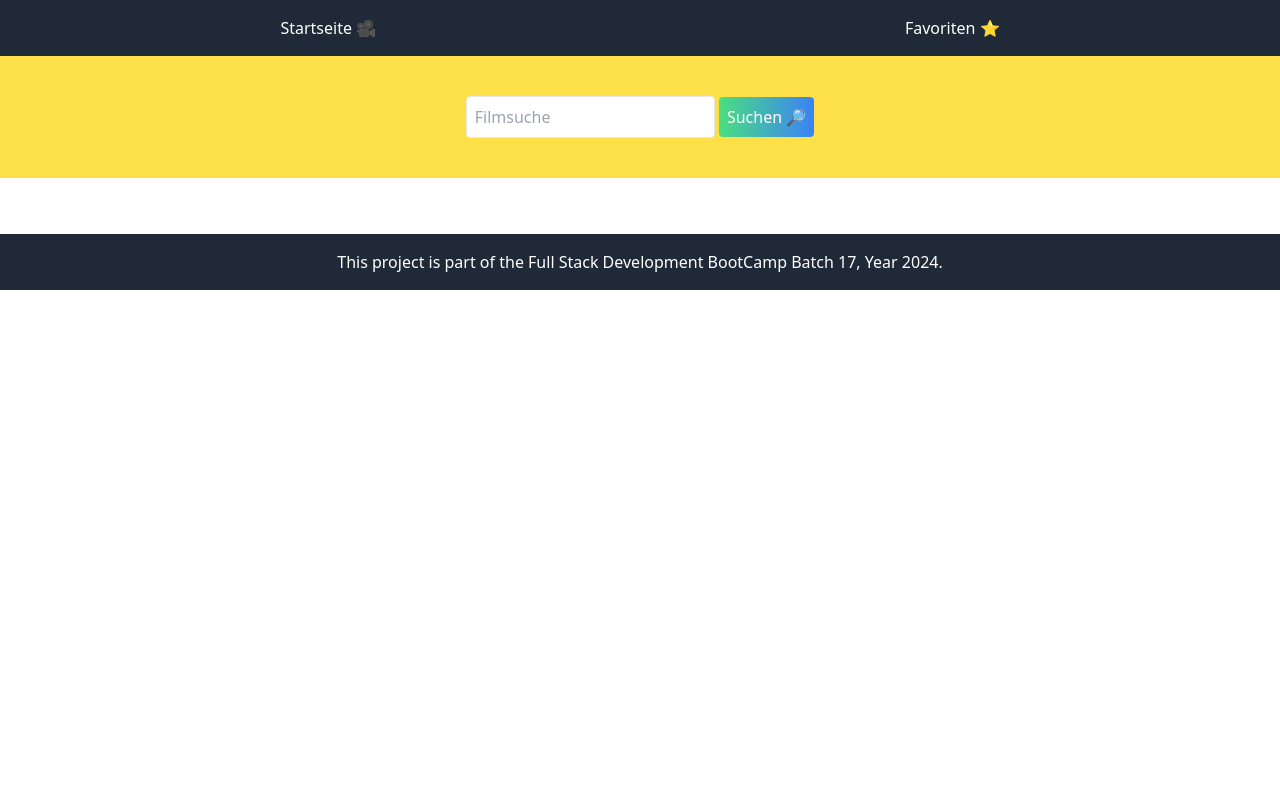
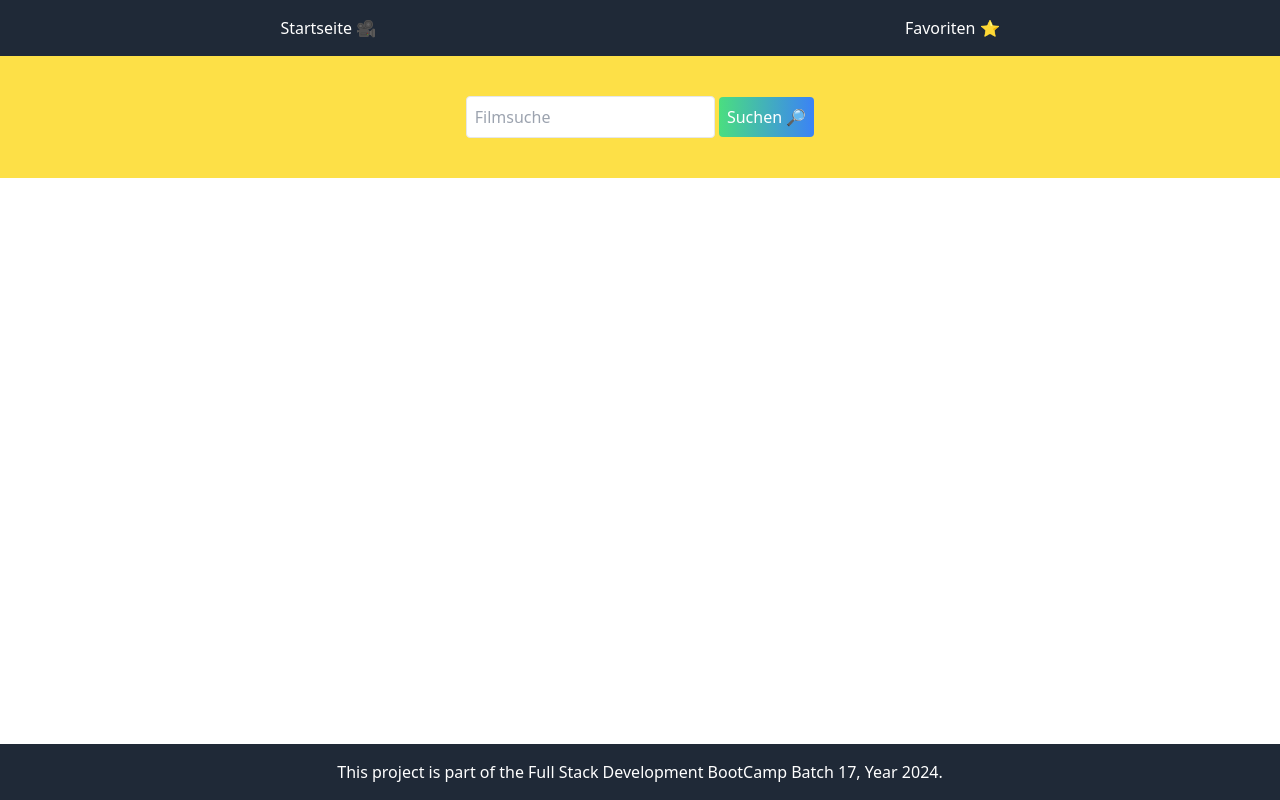
Before and after one commit to Fonsitax/movies, a website built with Parcel: page index.html in a window 1280 px wide. Built offline with nearby package versions, Linux system fonts and the light colour scheme.

Commit message:
footer and dist

```diff
--- a/index.html
+++ b/index.html
@@ -26,7 +26,7 @@
     <main id="main-content" class=" grid grid-cols-4 gap-4 ml-5 font-sans grow h-14">
 
     </main>
-    <footer id="footer" class="p-4 bg-gray-800 text-white text-center">
+    <footer id="footer" class="p-4 bg-gray-800 text-white text-center fixed inset-x-0 bottom-0">
          This project is part of the Full Stack Development BootCamp Batch 17, Year 2024.
     </footer>
     <script src="script.js" type="module"></script>
```
Also changed, not shown: journal.html (+1 -1 lines).
